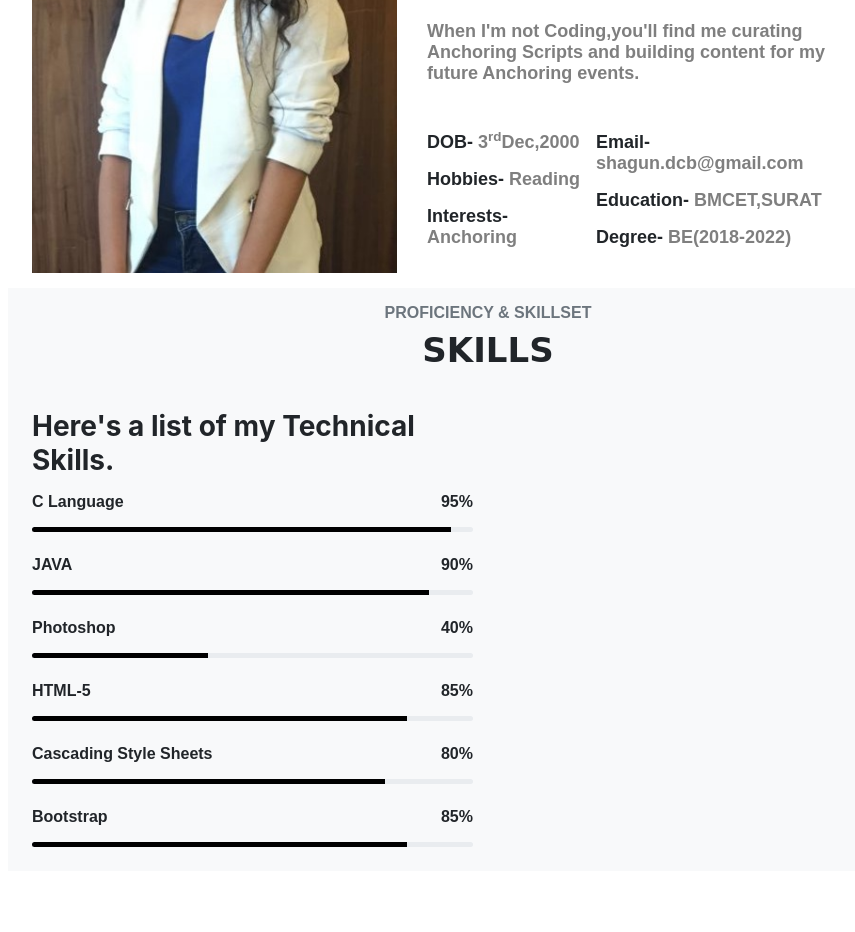
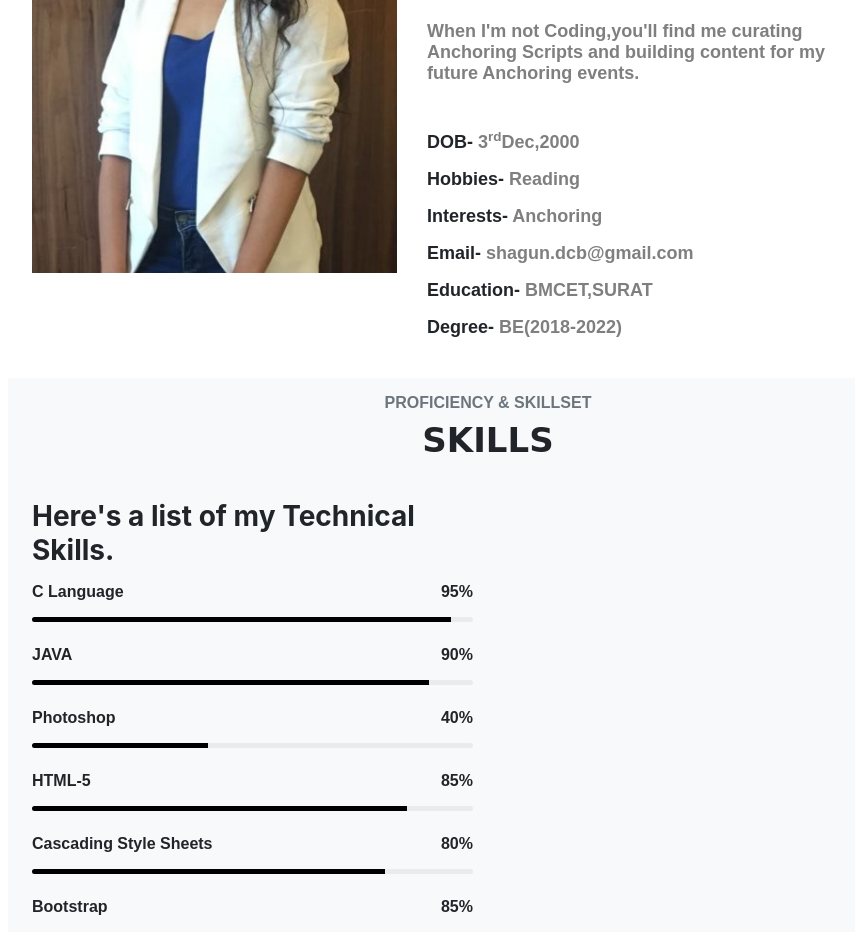
Before and after one commit to SHAGUN0312/ShagunBagrecha.github.io, a plain HTML site: page index.html in a window 1280 px wide. Shown: the part 1204-2136 px from the top of the page, without its empty margins (312-1167 px from the left). Drawn offline with nearby package versions, Linux system fonts and the light colour scheme.

Commit message:
Update index.html

```diff
--- a/index.html
+++ b/index.html
@@ -76,8 +76,6 @@
 							<p class="font-ram">DOB- <span class="text-black-50">3<sup>rd</sup>Dec,2000</p>
 							<p class="font-ram">Hobbies- <span class="text-black-50">Reading</span></p>
 							<p class="font-ram">Interests- <span class="text-black-50">Anchoring</span></p>
-						</div>
-						<div class="d-flex flex-column">
 							<p class="font-ram">Email- <span class="text-black-50"> shagun.dcb@gmail.com</span></p>
 							<p class="font-ram">Education- <span class="text-black-50"> BMCET,SURAT</span></p>
 							<p class="font-ram">Degree- <span class="text-black-50" >BE(2018-2022)</span></p>
```
